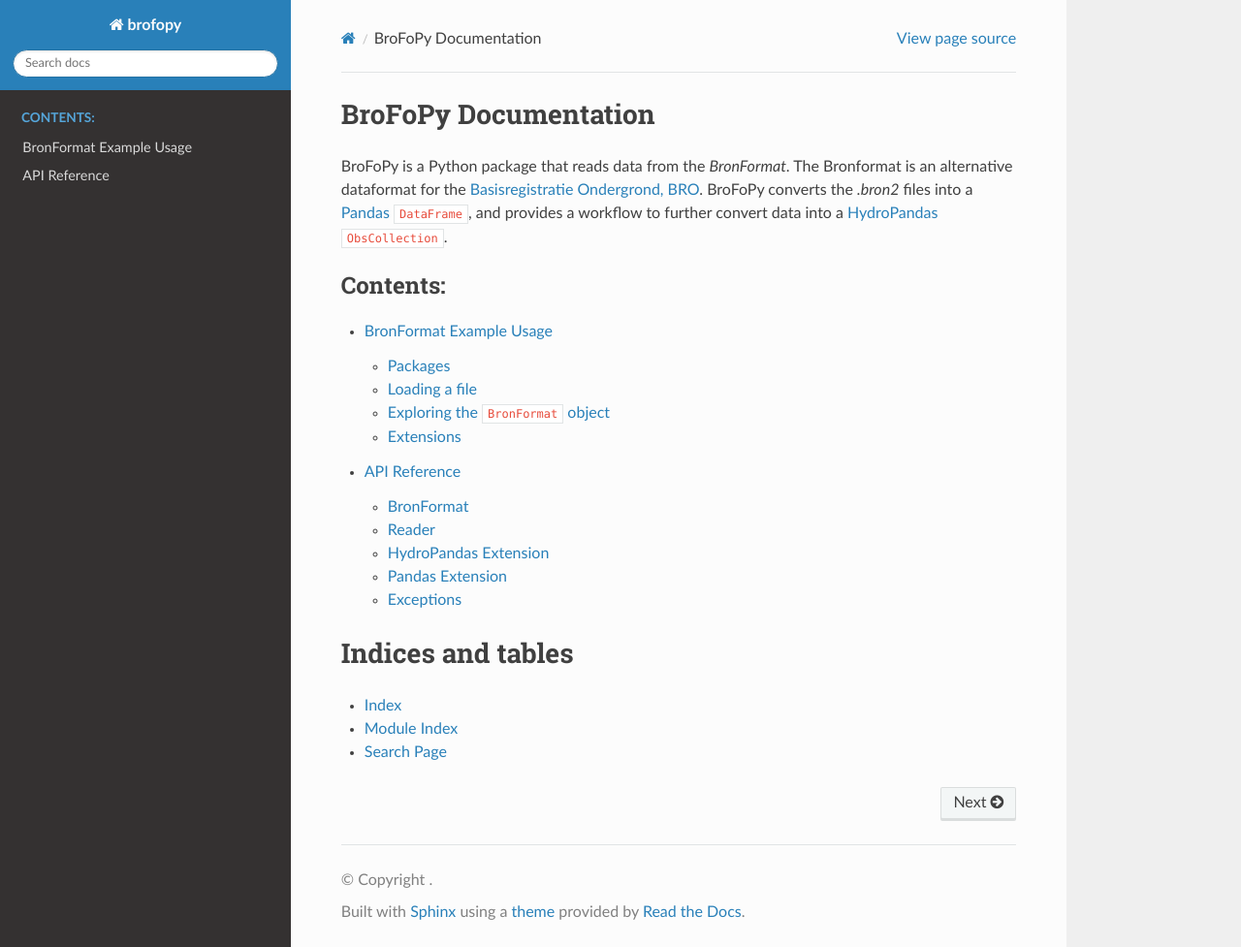
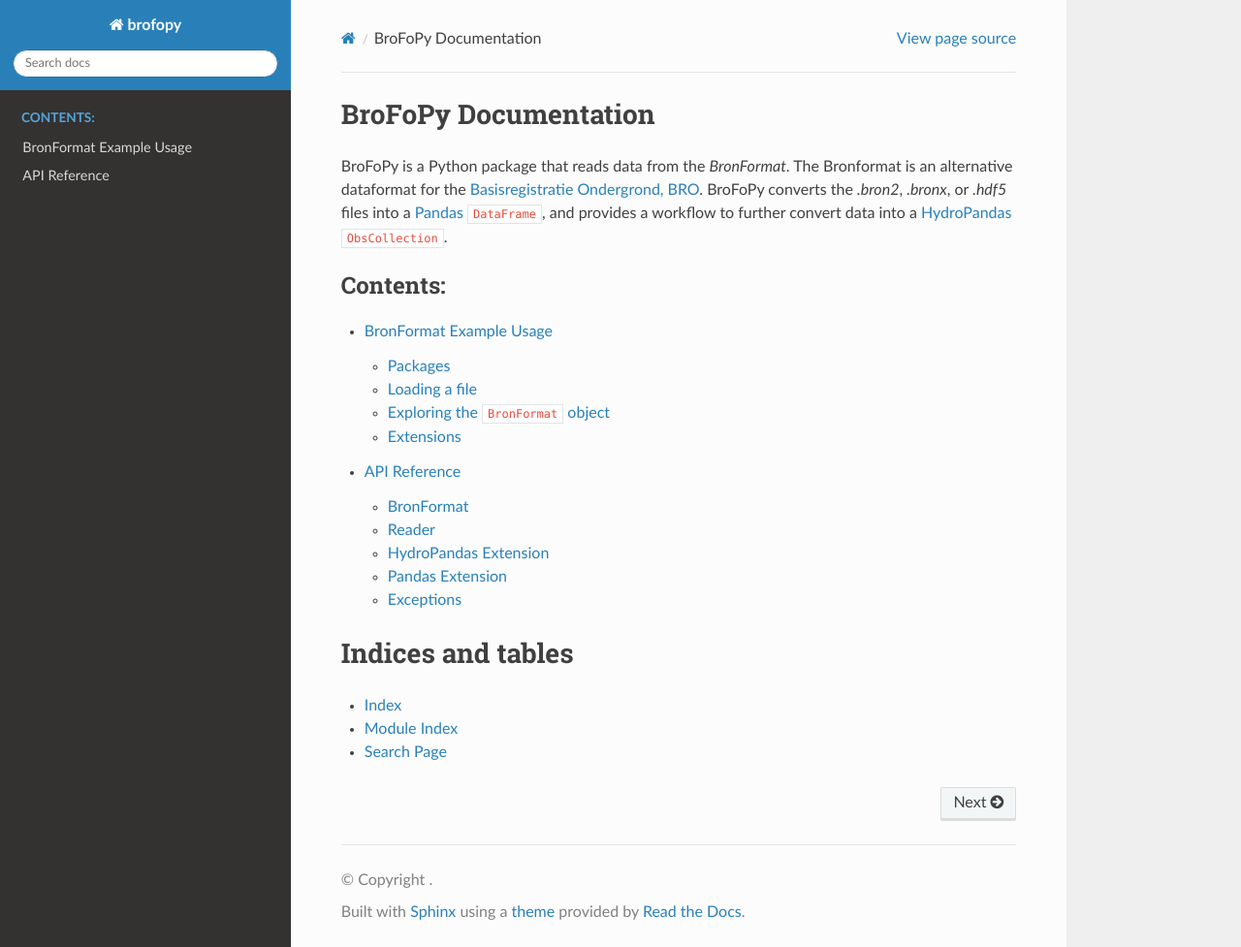
Before and after one commit to QC-Protocol/brofopy, a Sphinx documentation site: the page built from docs/source/index.md, in a window 1280 px wide and 977 px high. Shown: the whole window at 97% size. Built offline with Sphinx 7.4.7 and the Read the Docs theme 3.1.0, drawn with Linux system fonts in a browser that asks for light colours.

Commit message:
clarify index

```diff
--- a/docs/source/index.md
+++ b/docs/source/index.md
@@ -1,7 +1,7 @@
 # BroFoPy Documentation
 
 BroFoPy is a Python package that reads data from the *BronFormat*. The Bronformat is an alternative dataformat
-for the [Basisregistratie Ondergrond, BRO](https://basisregistratieondergrond.nl/). BroFoPy converts the *.bron2*
+for the [Basisregistratie Ondergrond, BRO](https://basisregistratieondergrond.nl/). BroFoPy converts the *.bron2*, *.bronx*, or *.hdf5*
 files into a [Pandas](https://github.com/pandas-dev/pandas) `DataFrame`, and provides a workflow to further convert
 data into a [HydroPandas](https://github.com/ArtesiaWater/hydropandas) `ObsCollection`.
 
```
